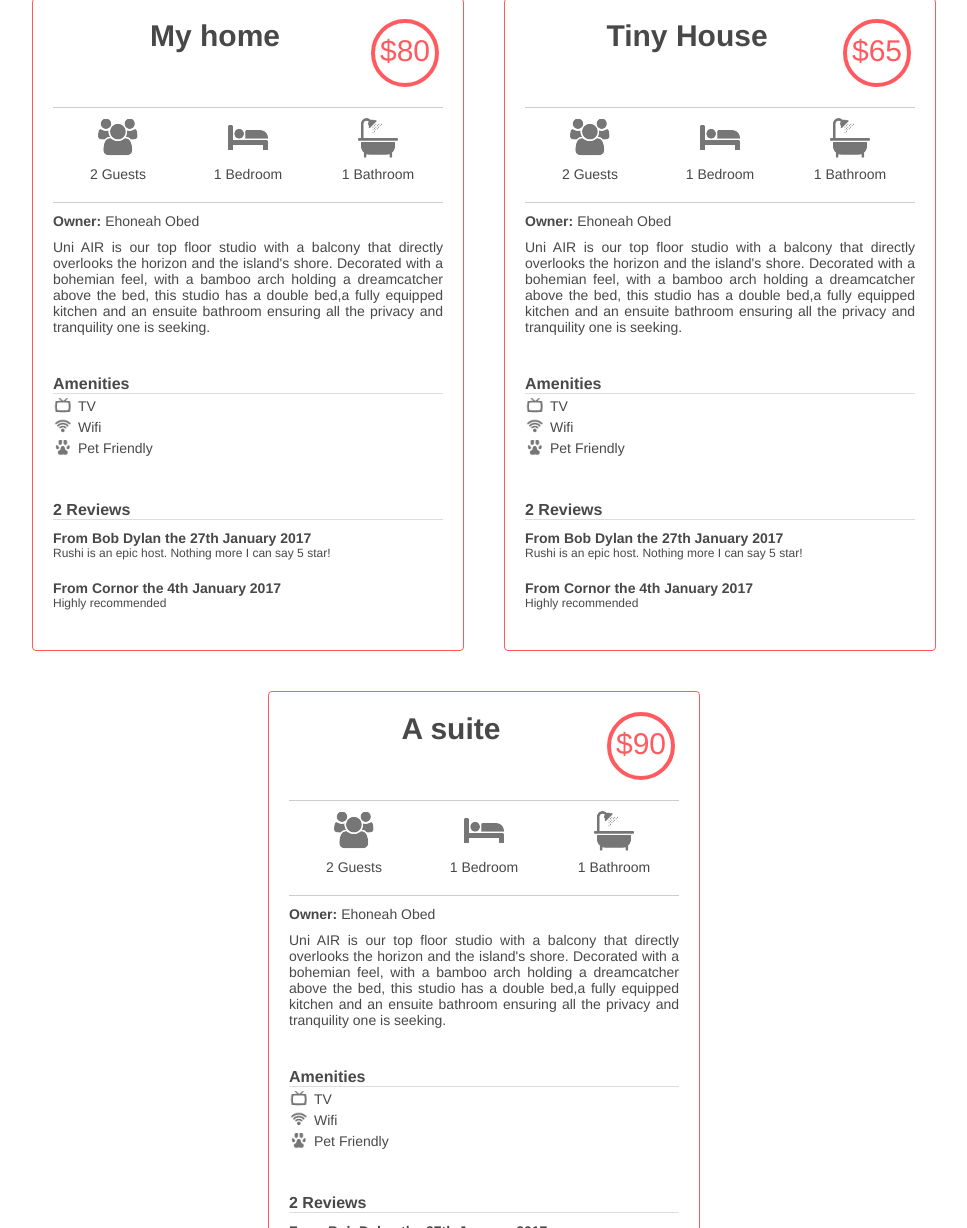
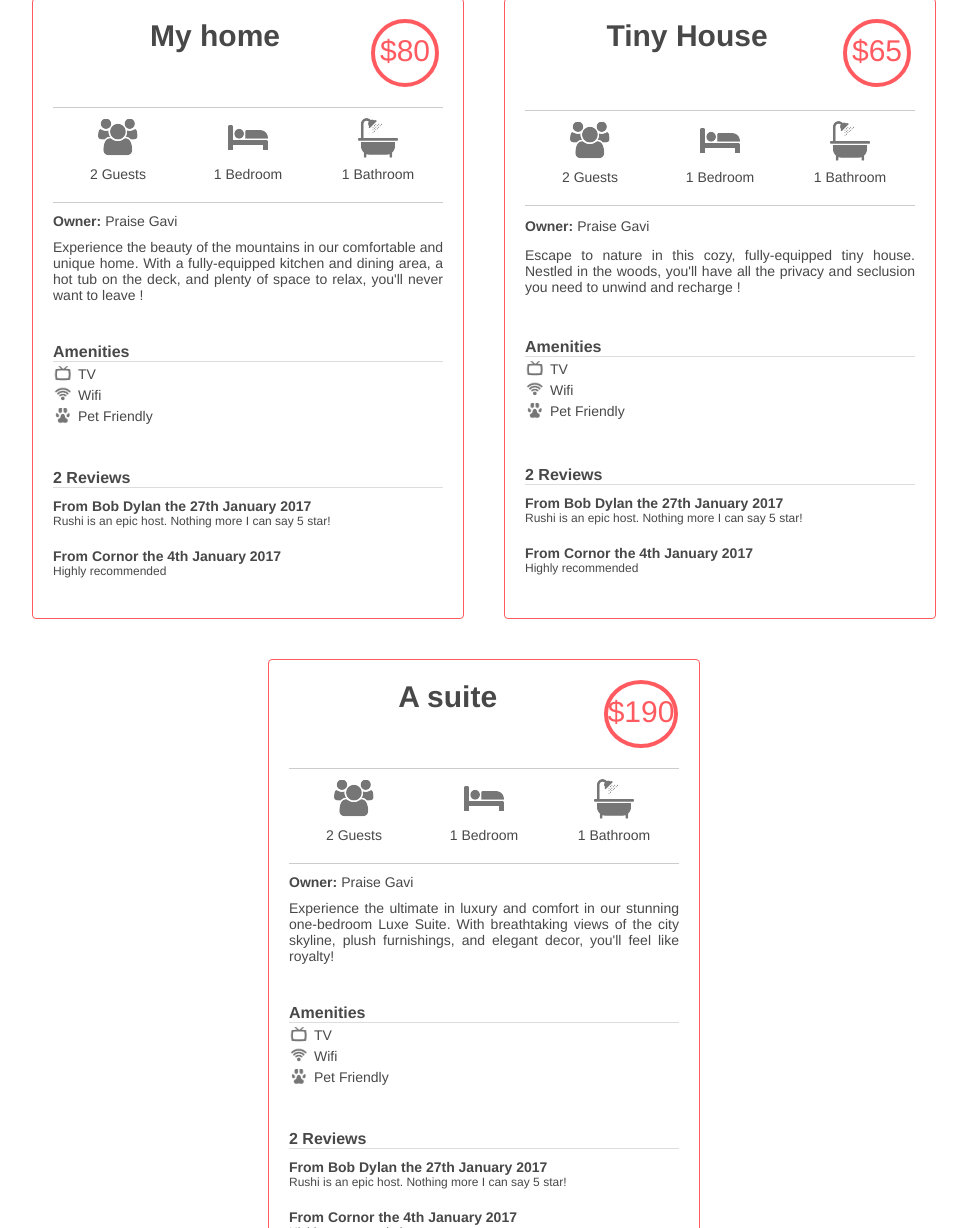
Before and after one commit to Praisg/AirBnB_clone, a plain HTML site: page web_static/100-index.html in a window 1280 px wide. Shown: the part 259-1487 px from the top of the page, without its empty margins (156-1123 px from the left). Drawn offline with Linux system fonts and the light colour scheme.

Commit message:
my final airbnb frontend

```diff
--- a/web_static/100-index.html
+++ b/web_static/100-index.html
@@ -72,11 +72,9 @@
                 </div>
                 <div class="user">
                     <span class="owner-title">Owner:</span>
-                    <span>Ehoneah Obed</span>
+                    <span>Praise Gavi</span>
                 </div>
-                <div class="description">
-                    Uni AIR is our top floor studio with a balcony that directly overlooks the horizon and the island's shore. Decorated with a bohemian feel, with a bamboo arch holding a dreamcatcher above the bed, this studio has a double bed,a fully equipped kitchen and an ensuite bathroom ensuring all the privacy and tranquility one is seeking.
-                </div>
+                <div class="description">Experience the beauty of the mountains in our comfortable and unique home. With a fully-equipped kitchen and dining area, a hot tub on the deck, and plenty of space to relax, you'll never want to leave !</div>
 
                 <!-- Amenities  -->
                 <div class="amenities">
@@ -119,11 +117,9 @@
                 </div>
                 <div class="user">
                     <span class="owner-title">Owner:</span>
-                    <span>Ehoneah Obed</span>
+                    <span>Praise Gavi</span>
                 </div>
-                <div class="description">
-                    Uni AIR is our top floor studio with a balcony that directly overlooks the horizon and the island's shore. Decorated with a bohemian feel, with a bamboo arch holding a dreamcatcher above the bed, this studio has a double bed,a fully equipped kitchen and an ensuite bathroom ensuring all the privacy and tranquility one is seeking.
-                </div>
+                <div class="description">Escape to nature in this cozy, fully-equipped tiny house. Nestled in the woods, you'll have all the privacy and seclusion you need to unwind and recharge !  </div>
 
                 <!-- Amenities  -->
                 <div class="amenities">
@@ -153,7 +149,7 @@
             <article>
                 <h2>A suite</h2>
                 <div class="price_by_night">
-                    $90
+                    $190
                 </div>
                 <div class="max_guest">
                     2 Guests
@@ -166,11 +162,9 @@
                 </div>
                 <div class="user">
                     <span class="owner-title">Owner:</span>
-                    <span>Ehoneah Obed</span>
+                    <span>Praise Gavi</span>
                 </div>
-                <div class="description">
-                    Uni AIR is our top floor studio with a balcony that directly overlooks the horizon and the island's shore. Decorated with a bohemian feel, with a bamboo arch holding a dreamcatcher above the bed, this studio has a double bed,a fully equipped kitchen and an ensuite bathroom ensuring all the privacy and tranquility one is seeking.
-                </div>
+                <div class="description">Experience the ultimate in luxury and comfort in our stunning one-bedroom Luxe Suite. With breathtaking views of the city skyline, plush furnishings, and elegant decor, you'll feel like royalty!</div>
                 <!-- Amenities  -->
                 <div class="amenities">
                     <h2>Amenities</h2>
```
Also changed, not shown: web_static/index.html (line endings or trailing spaces), 1 other file.
